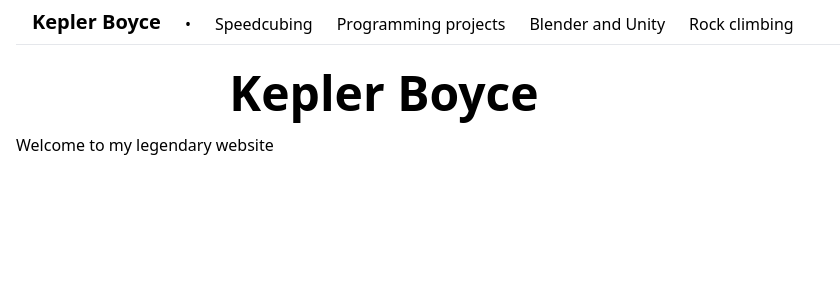
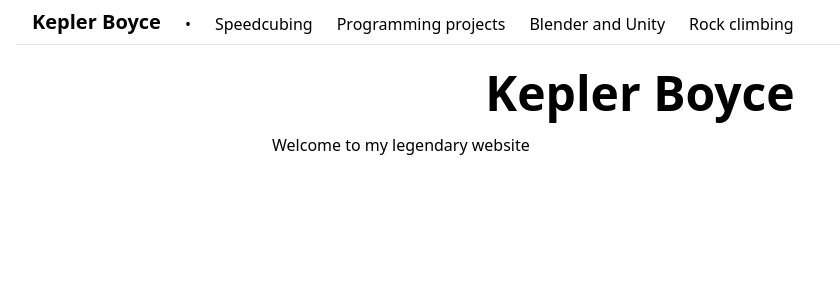
Before and after one commit to KeplerBoyce/mysite, a Next.js app: page / in a window 1280 px wide. Shown: the top 300 px of the page, without its empty margins (0-840 px from the left). Built offline with nearby package versions, Linux system fonts and the light colour scheme.

Commit message:
center containers

```diff
--- a/tailwind.config.js
+++ b/tailwind.config.js
@@ -5,7 +5,9 @@ module.exports = {
         "./components/**/*.{js,ts,jsx,tsx}",
     ],
     theme: {
-        extend: {},
+        container: (theme) => ({
+            center: true,
+        }),
     },
     plugins: [],
 }
```
